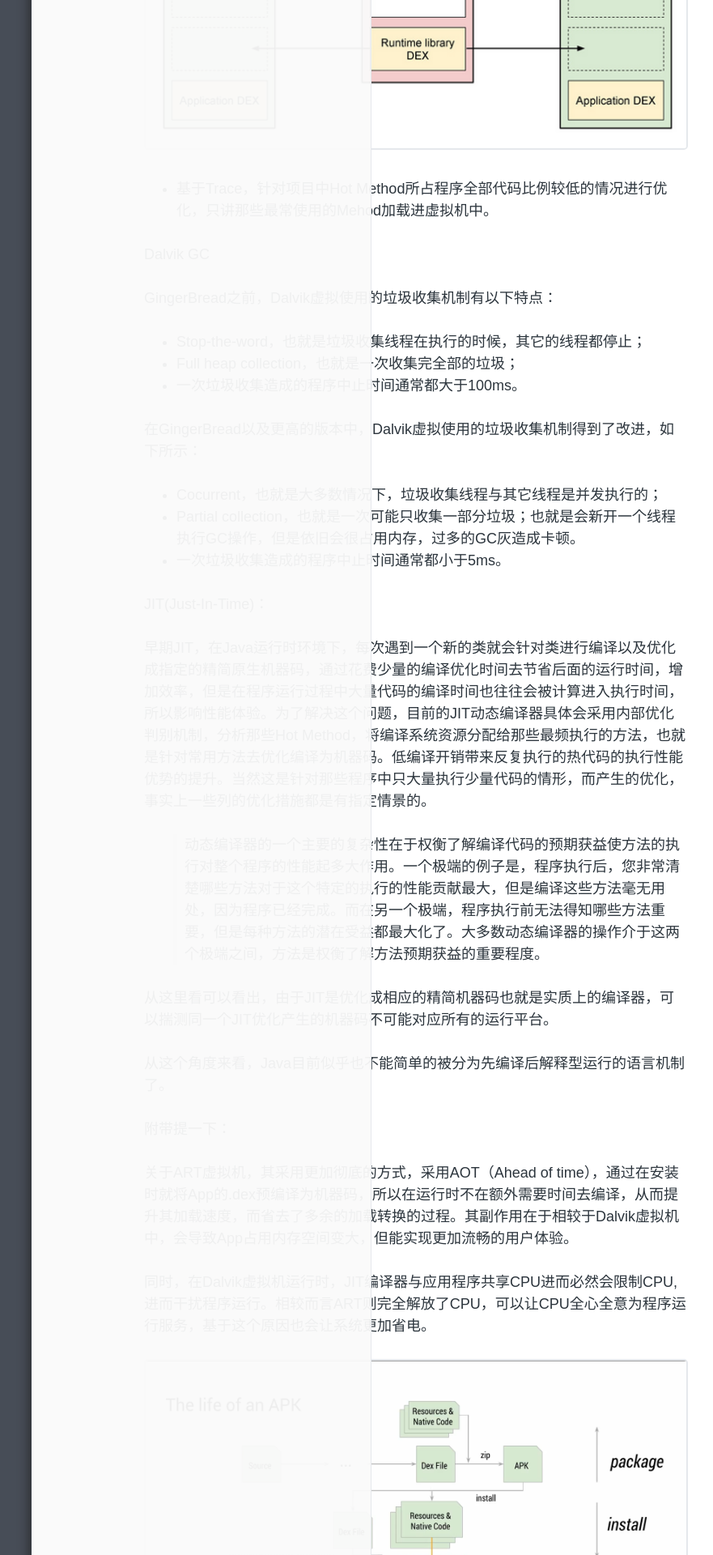
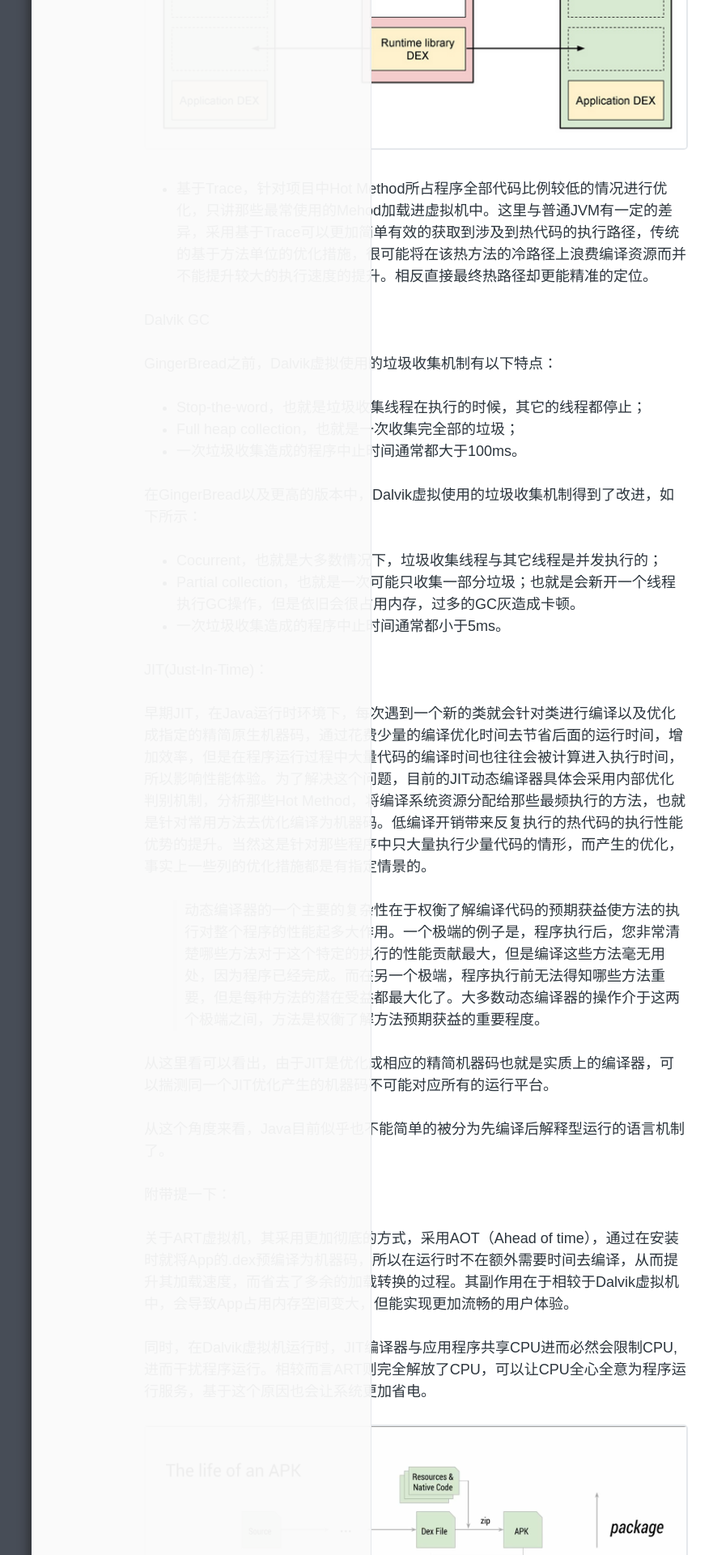
Before and after one commit to enlipan/enlipan.github.io, a Jekyll site: the page built from _posts/2015-8-7-android-dalvik.md, in a window 1280 px wide. Shown: the part 2119-4039 px from the top of the page at 81% size, without its empty margins (126-1007 px from the left). Built offline with Jekyll 4.4.1, drawn with Linux system fonts in a browser that asks for light colours; comment, search, counter and statistics services are not loaded; some of the changed text lies outside the part shown.

Commit message:
updata art

```diff
--- a/_posts/2015-8-7-android-dalvik.md
+++ b/_posts/2015-8-7-android-dalvik.md
@@ -30,7 +30,7 @@ Dalvik虚拟机是google针对移动设备特征而对于JVM的改进型，使
 {:.center}
 ![stack-vs-registers](\assets\img\20150808\zygote.png)
 
-* 基于Trace，针对项目中Hot Method所占程序全部代码比例较低的情况进行优化，只讲那些最常使用的Mehod加载进虚拟机中。
+* 基于Trace，针对项目中Hot Method所占程序全部代码比例较低的情况进行优化，只讲那些最常使用的Mehod加载进虚拟机中。这里与普通JVM有一定的差异，采用基于Trace可以更加简单有效的获取到涉及到热代码的执行路径，传统的基于方法单位的优化措施，很可能将在该热方法的冷路径上浪费编译资源而并不能提升较大的执行速度的提升。相反直接最终热路径却更能精准的定位。
 
 
 
@@ -78,7 +78,11 @@ GingerBread之前，Dalvik虚拟使用的垃圾收集机制有以下特点：
 
 [ART (AOT) vs DALVIK (JIT)](http://www.slideshare.net/limaniBhavik/artaot-vs-dalvikjit)
 
+[Just-in-time compilation--WIKI](https://en.wikipedia.org/wiki/Just-in-time_compilation)
+
 [rednaxelafx-基于栈和基于寄存器虚拟机](http://rednaxelafx.iteye.com/blog/492667)
+
+[rednaxelafx-[Dalvik VM] Dalvik VM的JIT编译器的资料堆积(dumping...work in progress)](http://hllvm.group.iteye.com/group/topic/17798)
 
 [程序的编译与解释有什么区别](http://www.zhihu.com/question/21486706)
 
```
